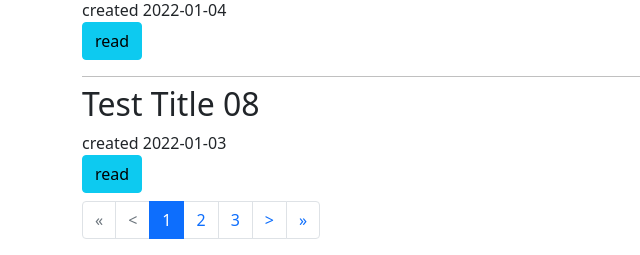
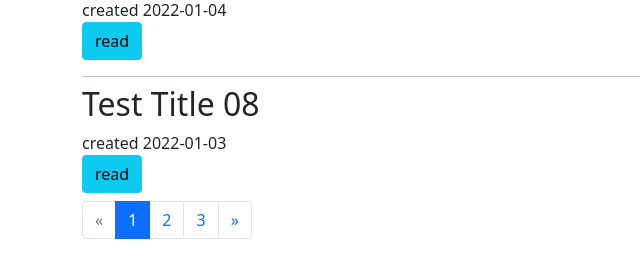
Before and after one commit to c2masamichi/webapp-example-python-django, a Django app: page / in a window 1280 px wide. Shown: the part 570-825 px from the top of the page, without its empty margins (0-640 px from the left). Run offline with Django 3.2, Linux system fonts and the light colour scheme; data comes from the database, SQL or seed files in the repository.

Commit message:
rm prev / next

```diff
--- a/cms/app/blog/templates/blog/index.html
+++ b/cms/app/blog/templates/blog/index.html
@@ -23,20 +23,10 @@
           <span aria-hidden="true">&laquo;</span>
         </a>
       </li>
-      <li class="page-item">
-        <a class="page-link" href="?page={{ entries.previous_page_number }}" aria-label="Previous">
-          <span aria-hidden="true">&lt;</span>
-        </a>
-      </li>
       {% else %}
       <li class="page-item disabled">
         <a class="page-link" tabindex="-1" aria-disabled="true" aria-label="First">
           <span aria-hidden="true">&laquo;</span>
-        </a>
-      </li>
-      <li class="page-item disabled">
-        <a class="page-link" tabindex="-1" aria-disabled="true" aria-label="Previous">
-          <span aria-hidden="true">&lt;</span>
         </a>
       </li>
       {% endif %}
@@ -57,21 +47,11 @@
       {% endfor %}
       {% if entries.has_next %}
       <li class="page-item">
-        <a class="page-link" href="?page={{ entries.next_page_number }}" aria-label="Next">
-          <span aria-hidden="true">&gt;</span>
-        </a>
-      </li>
-      <li class="page-item">
         <a class="page-link" href="?page={{ entries.paginator.num_pages }}" aria-label="Last">
           <span aria-hidden="true">&raquo;</span>
         </a>
       </li>
       {% else %}
-      <li class="page-item disabled">
-        <a class="page-link" tabindex="-1" aria-disabled="true" aria-label="Next">
-          <span aria-hidden="true">&gt;</span>
-        </a>
-      </li>
       <li class="page-item disabled">
         <a class="page-link" tabindex="-1" aria-disabled="true" aria-label="Last">
           <span aria-hidden="true">&raquo;</span>
```
